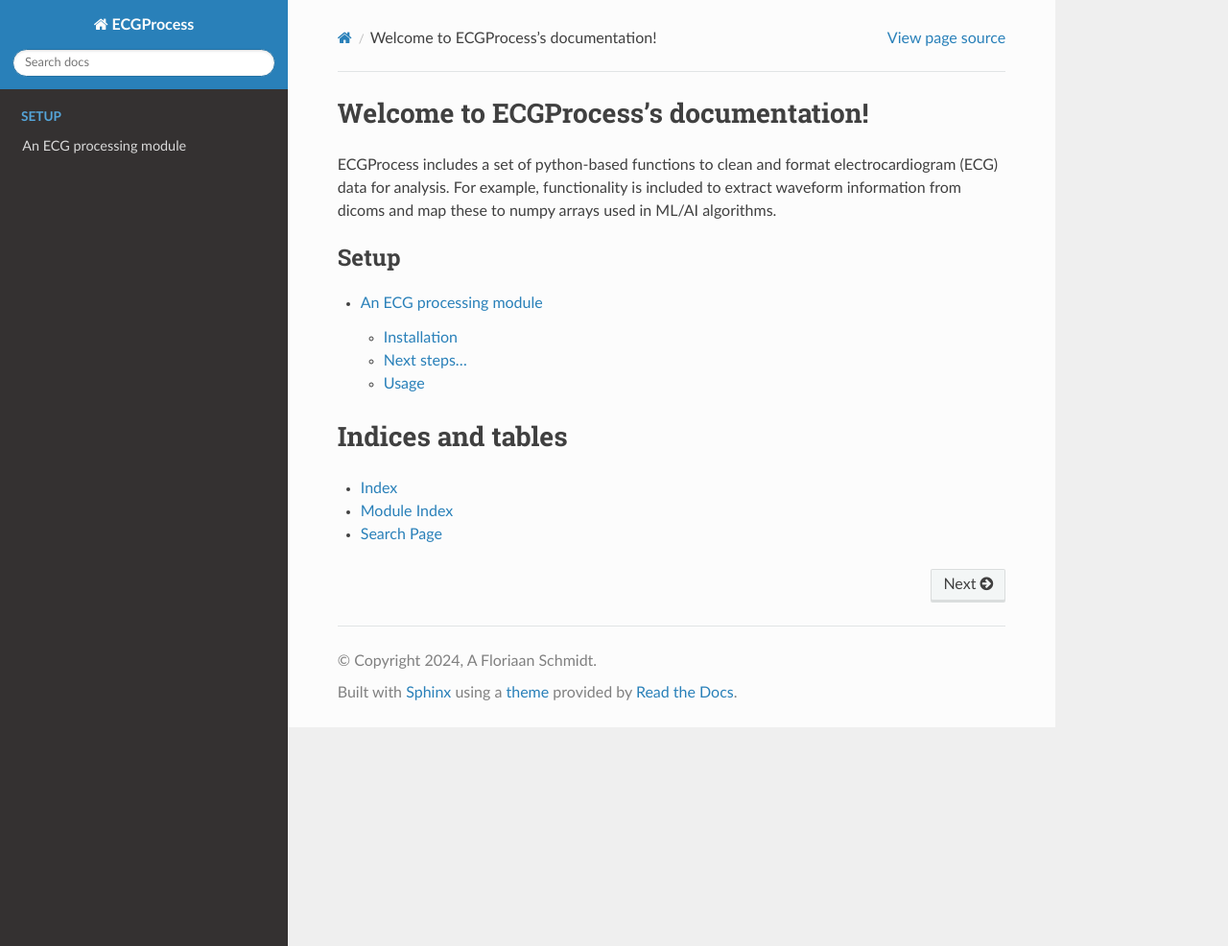
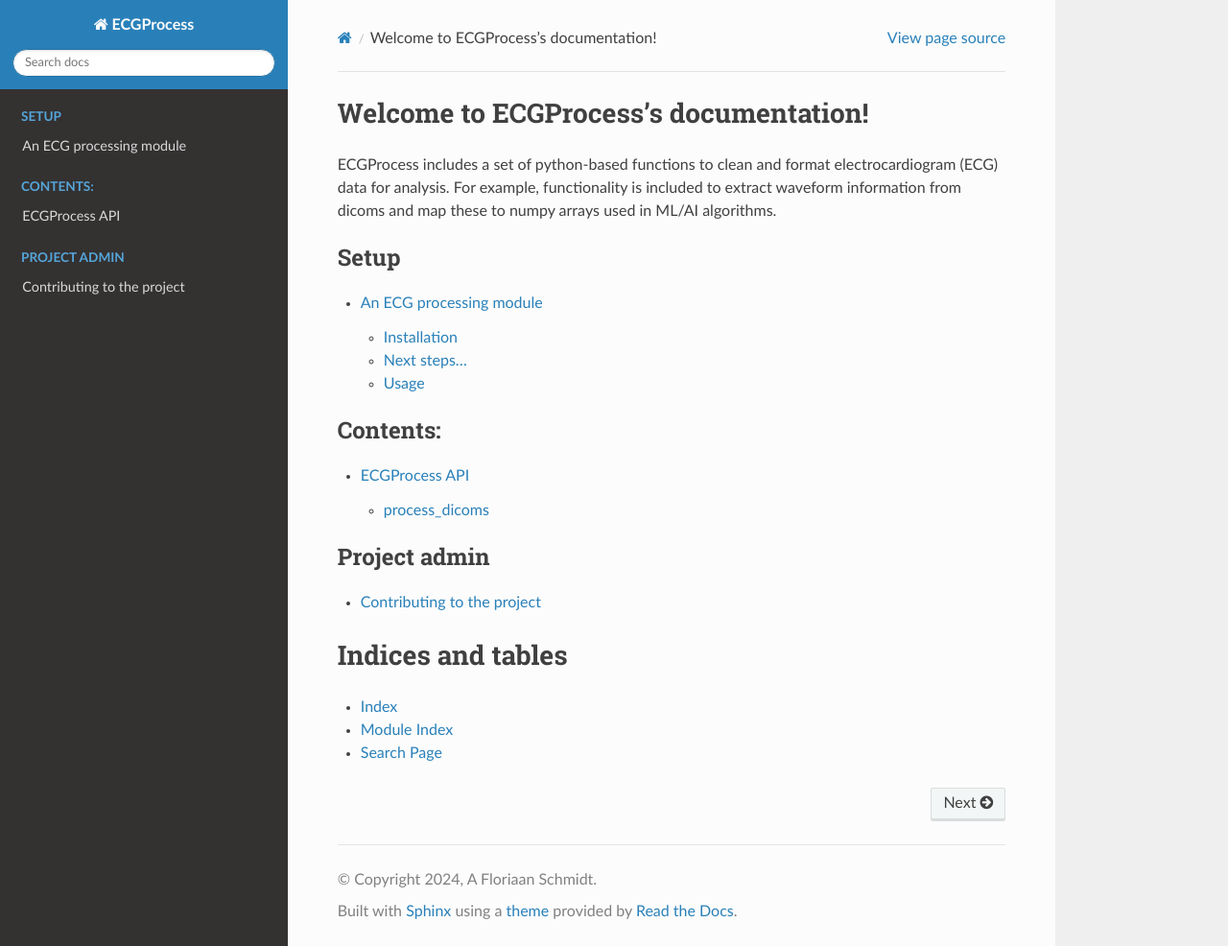
Before and after one commit to afschmidt/ECGProcess, a Sphinx documentation site: the page built from docs/source/index.rst, in a window 1280 px wide and 986 px high. Shown: the whole window at 96% size. Built offline with Sphinx 7.4.7 and the Read the Docs theme 2.0.0, drawn with Linux system fonts in a browser that asks for light colours.

```diff
--- a/docs/source/index.rst
+++ b/docs/source/index.rst
@@ -20,7 +20,13 @@ dicoms and map these to numpy arrays used in ML/AI algorithms.
    :maxdepth: 2
    :caption: Contents:
 
+   api
 
+.. toctree::
+   :maxdepth: 2
+   :caption: Project admin
+
+   contributing
 
 Indices and tables
 ==================
```
Also changed, not shown: docs/source/contributing.rst (added, +29 -0 lines).
